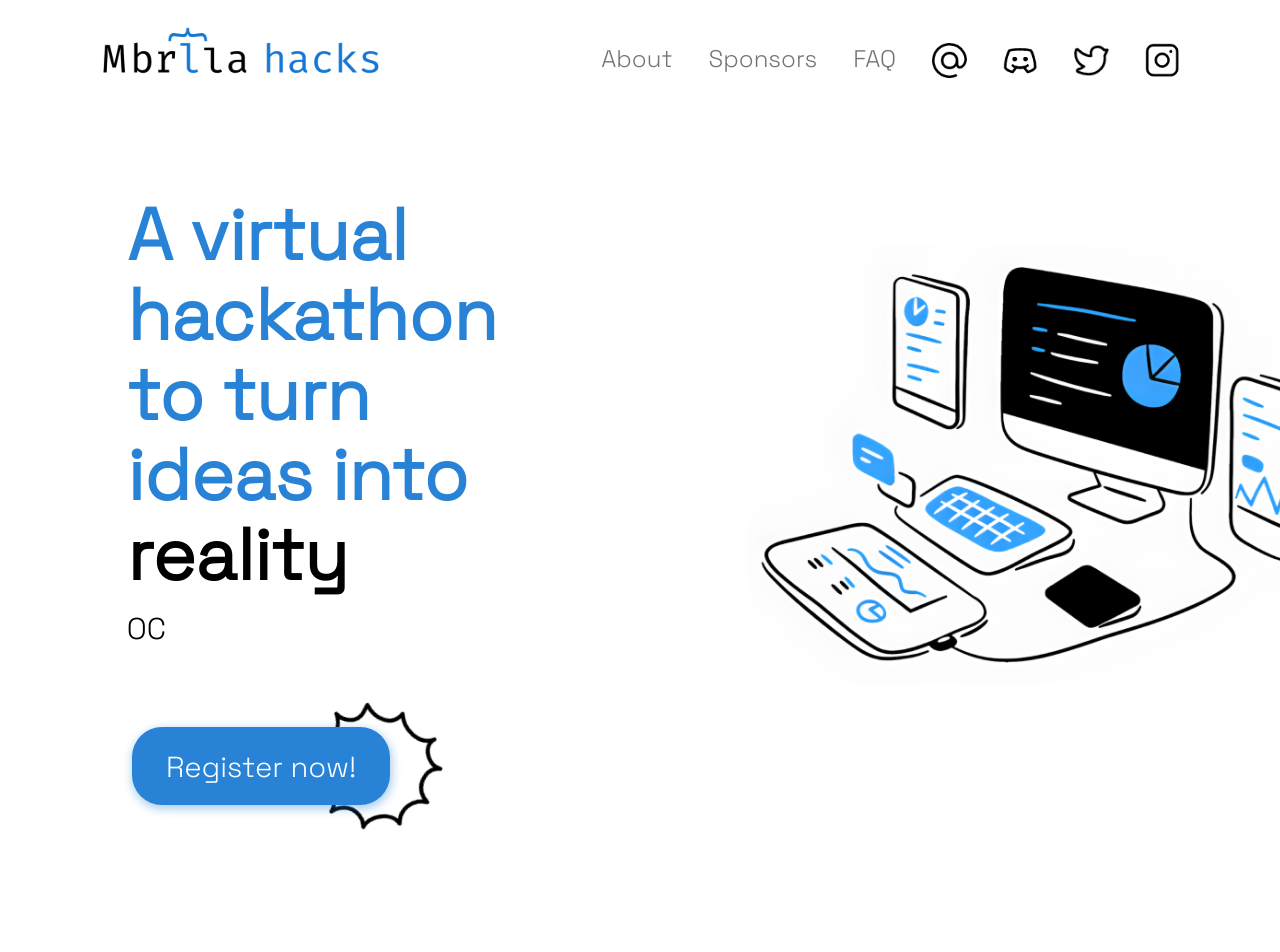
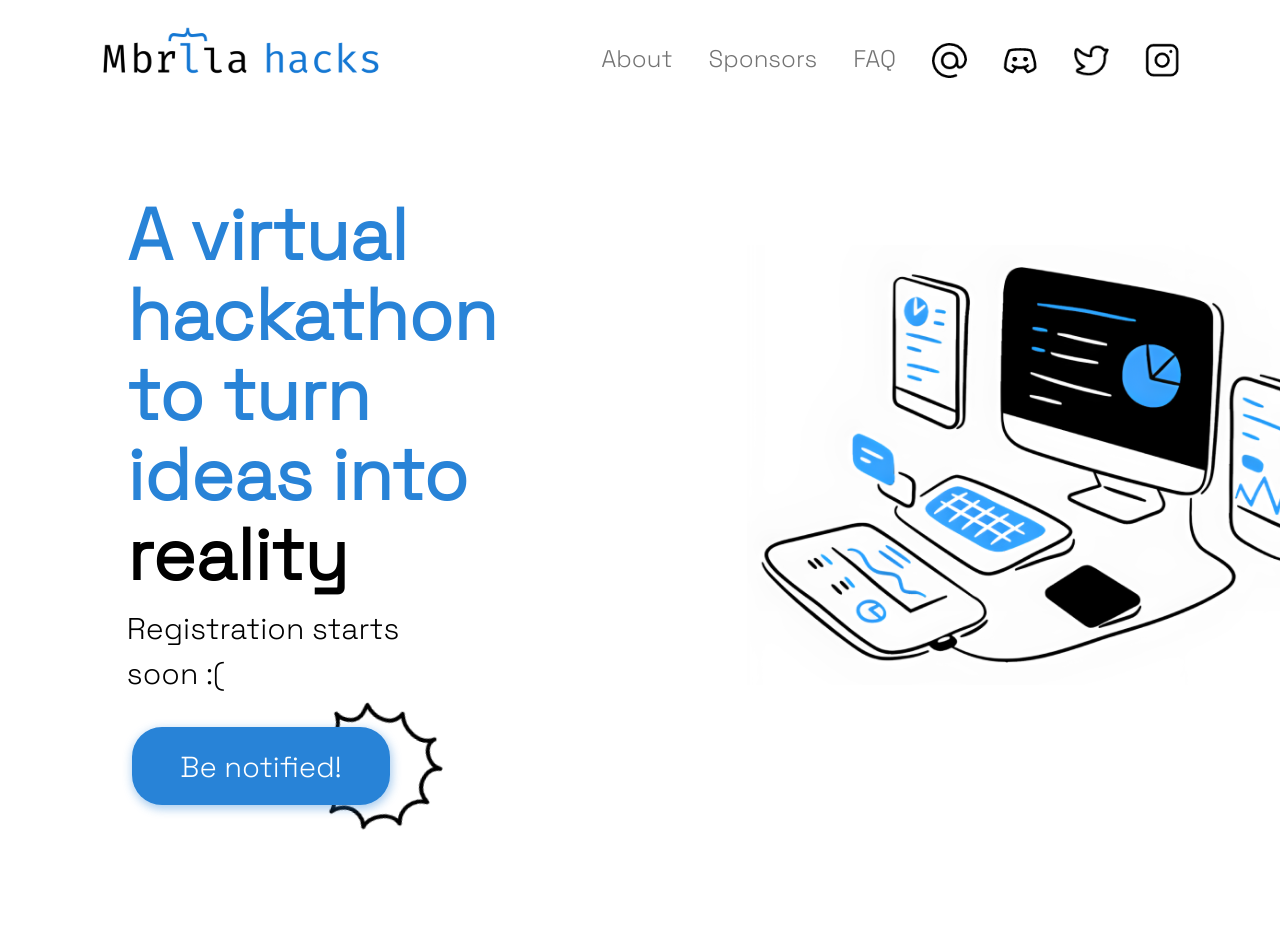
Before and after one commit to MbrllaHacks/Website, a React (Create React App) app: page / in a window 1280 px wide. Shown: the top 952 px of the page. Built offline with nearby package versions, Linux system fonts and the light colour scheme; a web font is replaced by a local one.

Commit message:
Update home and made minor changes

```diff
--- a/src/components/About/about.js
+++ b/src/components/About/about.js
@@ -23,11 +23,11 @@ function About(){
                     ></img>
                 </Col>
 
+                    {/* About Text */}
+
                 <Col md={7} className="about-typo" >
 
                     <img src={logo} className="umbLogo" width="511px" ></img>
-
-                    {/* Heading */}
 
                     <p>
                         A student-run hackathon with the goal to empower hackers of all levels to turn their ideas into reality, with the help of the workshops and resources we make available. In 48 hours, you will be able to develop a project, network with other students from all over the world and learn together!
--- a/src/components/Home/Type.js
+++ b/src/components/Home/Type.js
@@ -9,8 +9,7 @@ function Type() {
     <Typewriter
       options={{
         strings: [
-          "OCT 07 - OCT 09",
-          "Deadline to apply is ..."
+          "Registration starts soon :("
         ],
         autoStart: true,
         loop: true,
--- a/src/components/Home/home.js
+++ b/src/components/Home/home.js
@@ -27,7 +27,7 @@ function Home(){
 
                     <div style={{ padding: 50, textAlign: "left" }}>
                         <a href="https://youtu.be/dQw4w9WgXcQ">
-                        <button className="register">Register now!</button>
+                        <button className="register">Be notified!</button>
                         </a>
                         <img src={prin} className="prin"></img>
                     </div>
--- a/src/components/Navbar/navbar.js
+++ b/src/components/Navbar/navbar.js
@@ -12,7 +12,7 @@ function NavbarComp(){
             <Container>
             <Navbar.Brand href="#home"><img src={logo} width="318px"></img></Navbar.Brand>
             <Navbar.Toggle aria-controls="responsive-navbar-nav" />
-            <Navbar.Collapse className='please' id="responsive-navbar-nav">
+            <Navbar.Collapse id="responsive-navbar-nav">
               <Nav className="me-auto"></Nav>
               <Nav className='navele'>
                 <Nav.Link onClick={() => window.location.replace("/#about")} className='typo nel'>About</Nav.Link>
```
Also changed, not shown: src/components/Sponsors/sponsors.js (+2 -7 lines).
